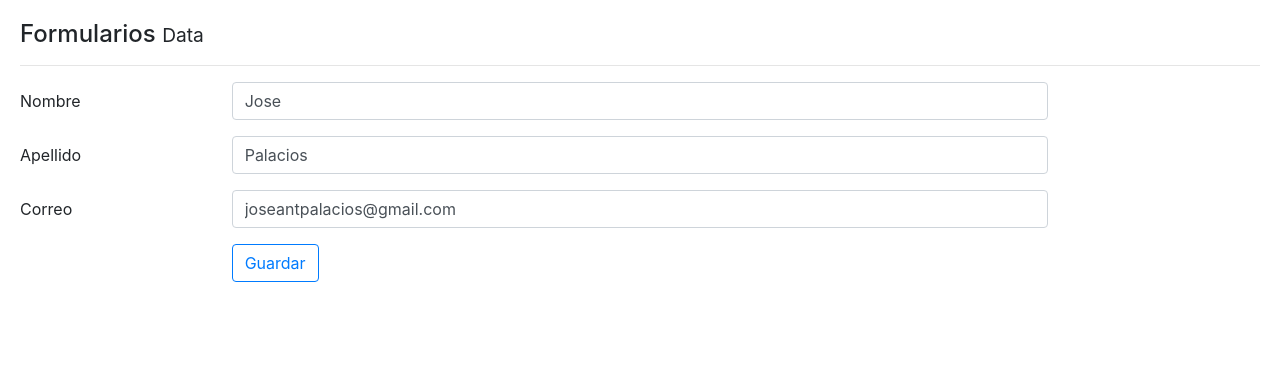
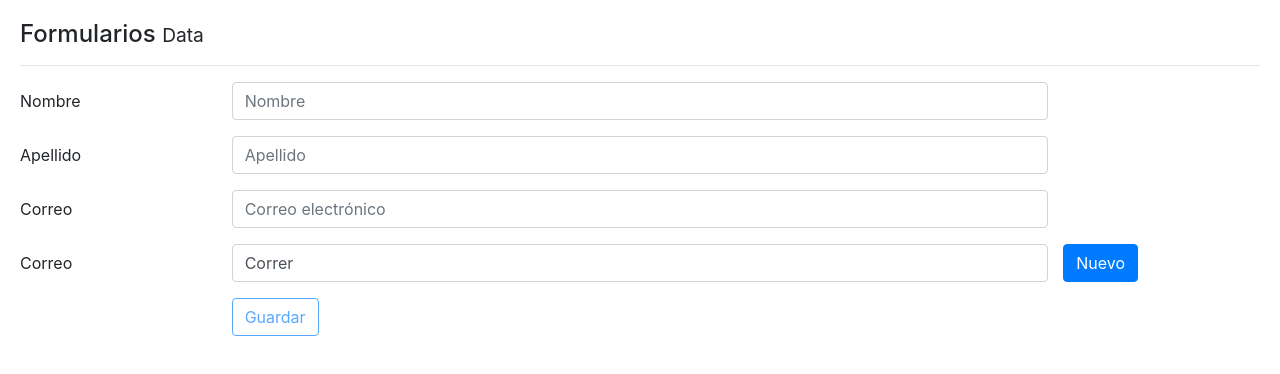
Before and after one commit to JoseAntpr/angularForms, an Angular app: page / in a window 1280 px wide. Shown: the top 374 px of the page. Built offline with nearby package versions, Linux system fonts and the light colour scheme.

Commit message:
Arrays de FormControl - FormArray

```diff
--- a/src/app/components/data/data.component.html
+++ b/src/app/components/data/data.component.html
@@ -50,11 +50,23 @@
           Este campo es requerido.
         </div>
         <div *ngIf="form.controls['correo'].errors?.pattern">
-            Este campo es requerido.
+            El patron del correo es erroneo
         </div>
       </div>
     </div>
   </div>
+  <div class="form-group row">
+      <label class="col-2 col-form-label">Correo</label>
+      <div class="col-md-8" formArrayName="pasatiempos">
+        <input  *ngFor="let pasatiempo of form.controls['pasatiempos'].controls; let i = index"
+                [formControlName]="i"
+                class="form-control"
+                type="text">
+      </div>
+      <button (click)="agregarPasatiempo()" type="button" class="btn btn-primary">
+        Nuevo
+      </button>
+    </div>
 
   <div class="form-group row">
     <label class="col-2 col-form-label">&nbsp;</label>
--- a/src/app/components/data/data.component.ts
+++ b/src/app/components/data/data.component.ts
@@ -1,5 +1,5 @@
 import { Component } from '@angular/core';
-import {FormGroup, FormControl, Validators} from '@angular/forms';
+import {FormGroup, FormControl, Validators, FormArray} from '@angular/forms';
 
 @Component({
   selector: 'app-data',
@@ -14,7 +14,8 @@ export class DataComponent {
       nombre: "Jose",
       apellido: "Palacios"
     },
-    correo: "joseantpalacios@gmail.com"
+    correo: "joseantpalacios@gmail.com",
+    pasatiempos: ['Correr', 'Dormir', "Comer"]
   }
 
   constructor() {
@@ -23,10 +24,13 @@ export class DataComponent {
         'nombre': new FormControl('', [Validators.required, ]),
         'apellido': new FormControl('', [Validators.required, ]),
       }),
-      'correo': new FormControl('', [Validators.required, Validators.pattern("[a-z0-9._%+-]+@[a-z0-9.-]+\.[a-z]{2,3}$") ])
+      'correo': new FormControl('', [Validators.required, Validators.pattern("[a-z0-9._%+-]+@[a-z0-9.-]+\.[a-z]{2,3}$") ]),
+      'pasatiempos': new FormArray([
+        new FormControl('Correr', Validators.required)
+      ])
     })
 
-    this.form.setValue( this.usuario );
+    //this.form.setValue( this.usuario );
   }
 
   guardar(){
@@ -34,5 +38,11 @@ export class DataComponent {
     this.form.reset({})
   }
 
+  agregarPasatiempo(){
+    (<FormArray> this.form.controls['pasatiempos']).push(
+      new FormControl('', Validators.required)
+    )
+  }
+
 
 }
```
